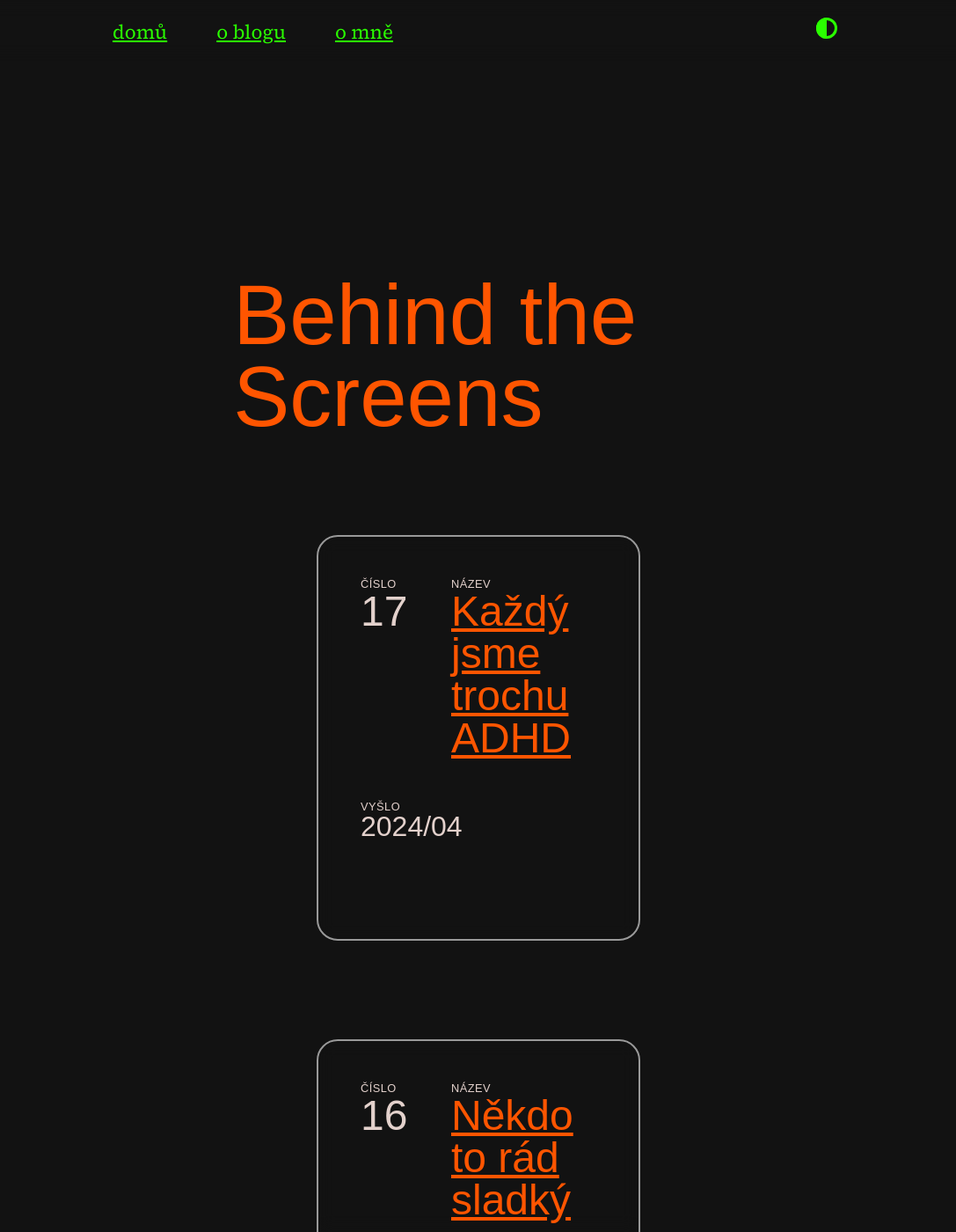
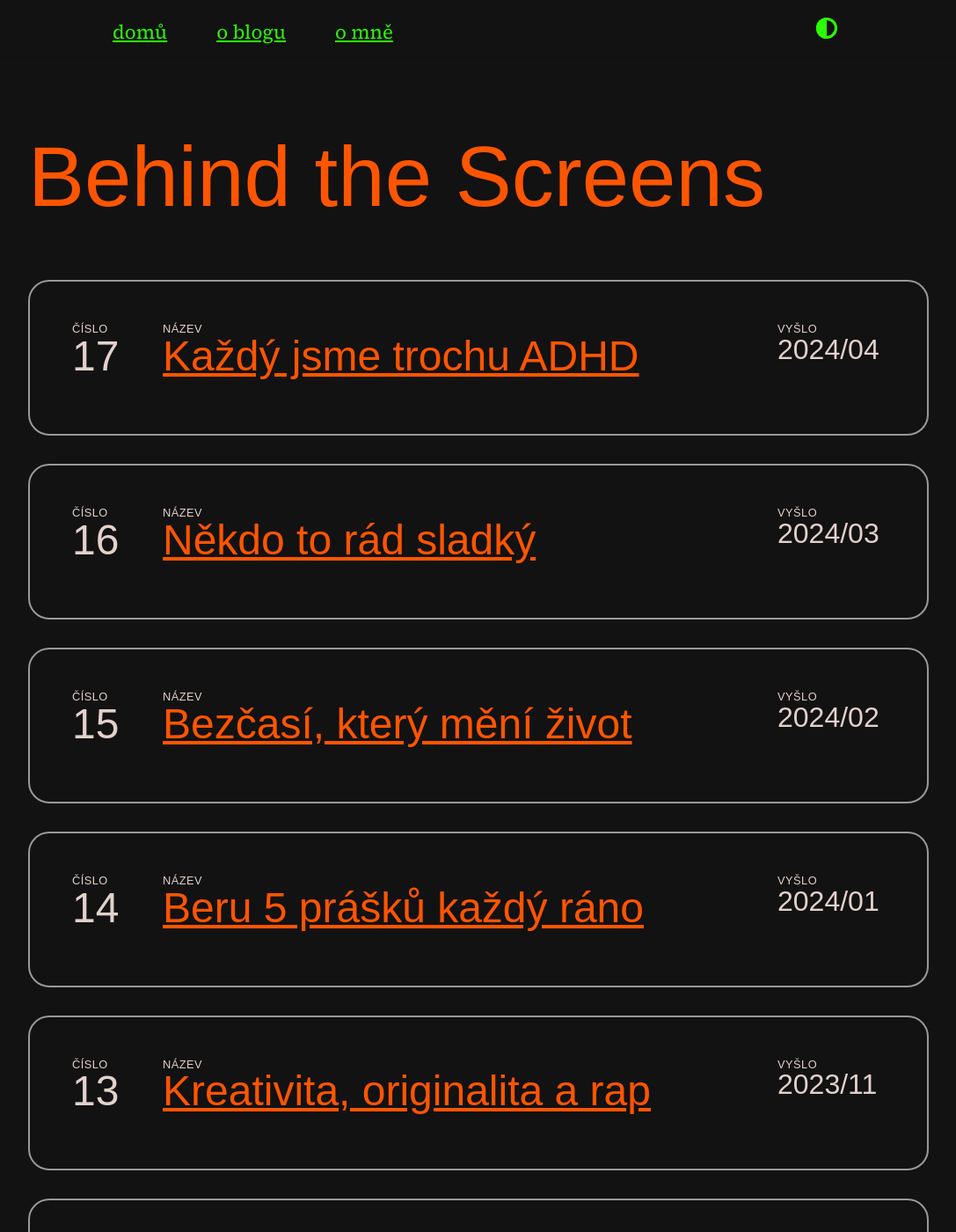
Before and after one commit to scherrer-txt/bts, a Jekyll site: the page built from index.md, in a window 1280 px wide and 1400 px high. Shown: the whole window at 88% size, without its empty margins (96-1183 px from the left). Built offline with Jekyll 4.4.1, drawn with Linux system fonts in a browser that asks for light colours; some web fonts are replaced.

Commit message:
major design changes

```diff
--- a/_layouts/default.html
+++ b/_layouts/default.html
@@ -5,9 +5,7 @@
           {% include menu.html collection=site.data.home.navbar_entries %}
     <main class="page-content" aria-label="Content">
       <div class="post-meta-background" style="background-image: url('{{ page.background }}');"></div>
-      <div class="w">
         {{ content }}
-      </div>
     </main>
 
   {%- if page.layout == "post" -%}
--- a/_sass/moonwalk.scss
+++ b/_sass/moonwalk.scss
@@ -17,7 +17,7 @@
       --text-italic: #1C2E33; /* #304E57 */
       --code-text: #595959;
       --share-text: #666666;
-      --transpa: rgba(237, 221, 213, 0.65)
+      --transpa: rgba(05, 05, 05, 0.9)
       --transpa-mob: rgba(237, 221, 213, 0.8)
   }
 }
@@ -317,12 +317,12 @@
   display: flex;
   flex-direction: column;
   margin: 0 auto;
-  padding: 1em 17% 2em;
-  width: fit-content;
+  padding: 1em 10% 2em;
   align-items: center;
-  position: relative;
-  z-index: 1;
+  position: static;
   background-color: var(--bg);
+  border-radius: 24px;
+  /* max-width: 1100px; */
 }
 
 // -------------- BREAK LINE -------------- //
@@ -591,10 +591,9 @@
 
 .post-meta-background {
   position: absolute;
-  margin-top: 70px;
-  top: 0px;
+  top: 70px;
   left: 0;
-  height: 800px;
+  height: 100%;
   width: 100%;
   background-size: cover;
   background-position: center;
@@ -604,16 +603,18 @@
 .post-meta-container {
   display: flex;
   flex-direction: column;
-  /* min-width: 100%; */
   padding: 48px;
-  /* background-color: var(--transpa); */
   background-color: var(--transpa);
   border-radius: 24px;
   border: #999999 solid 2px;
   backdrop-filter: blur(10px);
   position: static;
   gap: 64px;
-  margin: 10% 17%;
+  margin: 10% 17% 10%;
+}
+
+.post-meta-container.list {
+  margin: 1rem 0;
 }
 
 .post-meta-row {
@@ -682,10 +683,6 @@
   width: 95px;
 }
 
-.appetizer-container {
-  min-width: 300px;
-}
-
 .post-name-container,
 .appetizer-container {
   width: calc(50% - 24px);
@@ -716,7 +713,7 @@
   align-items: baseline;
   flex-wrap: wrap;
   flex-direction: row;
-  margin-bottom: 4rem;
+  margin-bottom: 1rem;
 }
 
 .post-index-info {
@@ -852,6 +849,13 @@
   align-items: center;
 }
 
+.page-content {
+  padding: 2em 1em 3em;
+  align-items: center;
+  position: relative;
+  max-width: 100%;
+}
+
 .home-link {
   margin-bottom: 5rem;
 }
@@ -860,10 +864,19 @@
   margin-bottom: 3rem;
 }
 
-.post-title-previous,
-.post-title-next {
-  font-size: 1.15rem;
-  line-height: 1.3rem;
+.post-nav-container {
+  display: flex;
+  gap: 48px;
+  flex-flow: column;
+  width: 100%;
+}
+
+.post-nav-item {
+  width: 100%;
+  flex-grow: 0;
+  display: flex;
+  flex-direction: column;
+  align-items: flex-start;
 }
 
 /* .post-list-title {
@@ -941,8 +954,28 @@
   order: 1;
 }
 
+.post-meta-row {
+  gap: 48px;
+  flex-direction: column;
+}
+
+.post-meta-background {
+  top: 0px;
+}
+
 .post-meta-container {
+  gap: 48px;
+  margin: 5% 5%;
   max-width: 90%;
+}
+
+.post-meta-info-number {
+  font-size: 2rem;
+  line-height: 2rem;
+}
+
+.appetizer-container {
+  width: auto;
 }
 
 .pagination {
@@ -982,7 +1015,6 @@
 ol, ul {
   display: flex;
   flex-direction: column;
-  width: 95%;
   margin: 0 0;
 }
 
@@ -990,6 +1022,14 @@
   width: fit-content;
   margin-top: 1rem;
   margin-bottom: 1rem;
+}
+
+ul {
+  width: 95%;
+}
+
+li ul {
+  width: 95%;
 }
 
 ul#markdown-toc li {
```
Also changed, not shown: _posts/2024-04-23-kazdy-trochu-adhd.md (+1 -1 lines).
